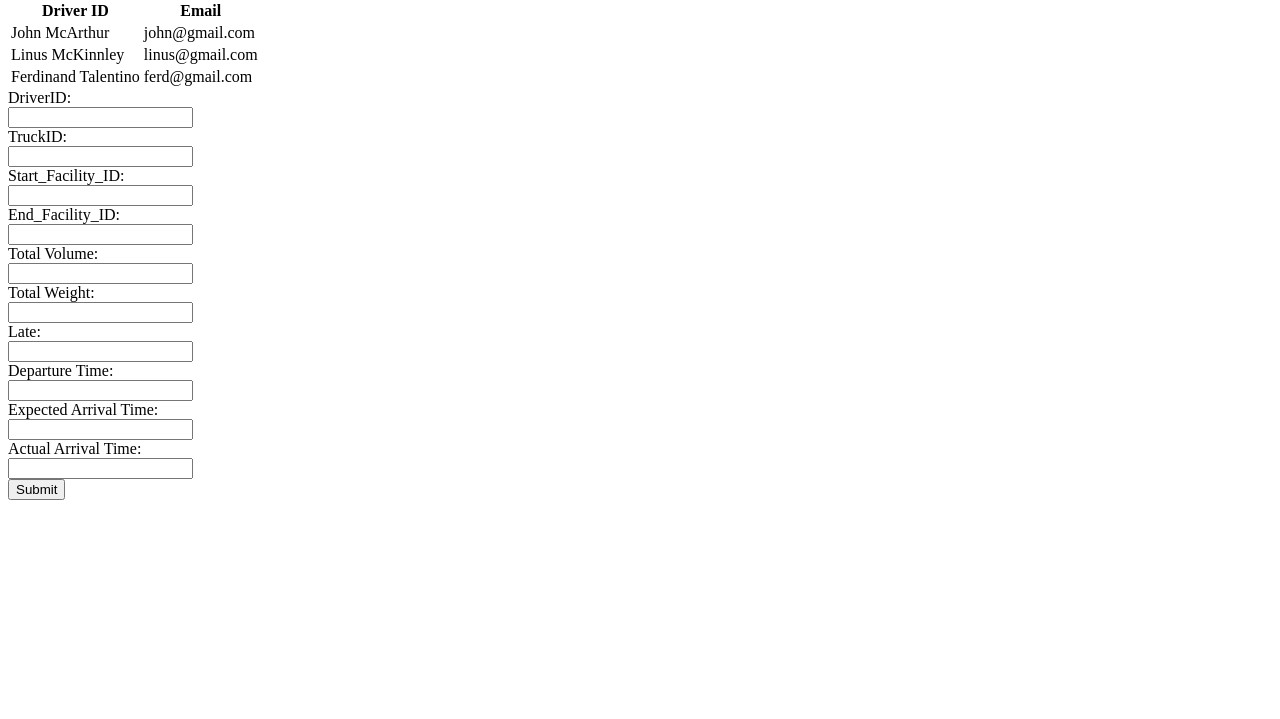
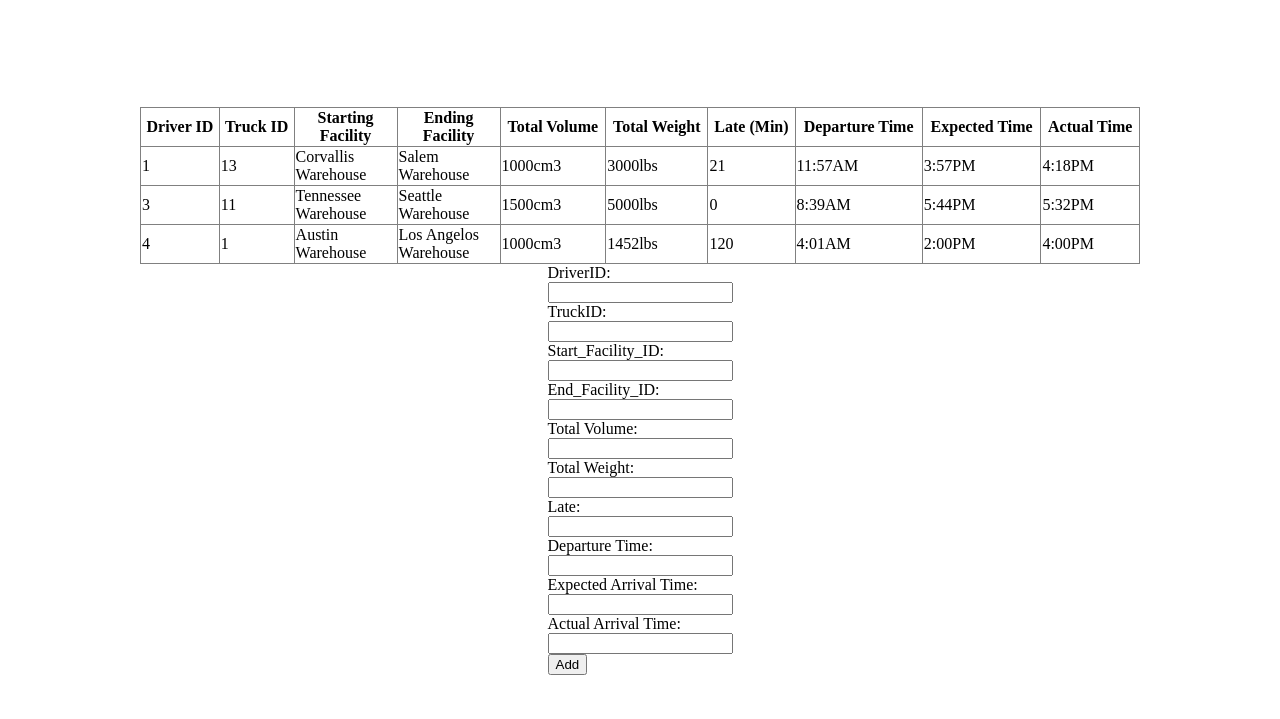
Before and after one commit to GitAarontell/CS340ProjectHTMLVersion, a website: page public/deliveries.html in a window 1280 px wide. Shown: the part 81-800 px from the top of the page. Drawn offline with Linux system fonts and the light colour scheme.

Commit message:
added tables and data

```diff
--- a/public/deliveries.html
+++ b/public/deliveries.html
@@ -1,30 +1,68 @@
 <!DOCTYPE html>
 <html>
   <head>
+    <link rel="stylesheet" href="styles.css">
     <title>CS340 Group 70 </title>
   </head>
 
   <body>
 
     <H1>Deliveries</H1>
-    <table class="tableBody">
-      <tr class="headers">
+    <!--valign (top, middle, bottom), align (left/center/right), height/wdith to td, colspan, rowspan-->
+    <div class="deliveriesContainer">
+      <table align="center" border="1" width="1000" height="100" class="tableBody">
+        <thead>
+          <tr align="center" class="headers">
             <th>Driver ID</th>
-        <th>Email</th>
+            <th>Truck ID</th>
+            <th width="100">Starting Facility</th>
+            <th width="100">Ending Facility</th>
+            <th>Total Volume</th>
+            <th>Total Weight</th>
+            <th>Late (Min)</th>
+            <th>Departure Time</th>
+            <th>Expected Time</th>
+            <th>Actual Time</th>
+          </tr>
+        </thead>
+        <tr class="rows">
+          <td>1</td>
+          <td>13</td>
+          <td>Corvallis Warehouse</td>
+          <td>Salem Warehouse</td>
+          <td>1000cm3</td>
+          <td>3000lbs</td>
+          <td>21</td>
+          <td>11:57AM</td>
+          <td>3:57PM</td>
+          <td>4:18PM</td>
         </tr>
         <tr class="rows">
-        <td>John McArthur</td>
-        <td>john@gmail.com</td>
+          <td>3</td>
+          <td>11</td>
+          <td>Tennessee Warehouse</td>
+          <td>Seattle Warehouse</td>
+          <td>1500cm3</td>
+          <td>5000lbs</td>
+          <td>0</td>
+          <td>8:39AM</td>
+          <td>5:44PM</td>
+          <td>5:32PM</td>
         </tr>
         <tr class="rows">
-        <td>Linus McKinnley</td>
-        <td>linus@gmail.com</td>
-      </tr>
-      <tr class="rows">
-        <td>Ferdinand Talentino</td>
-        <td>ferd@gmail.com</td>
+          <td>4</td>
+          <td>1</td>
+          <td>Austin Warehouse</td>
+          <td>Los Angelos Warehouse</td>
+          <td>1000cm3</td>
+          <td>1452lbs</td>
+          <td>120</td>
+          <td>4:01AM</td>
+          <td>2:00PM</td>
+          <td>4:00PM</td>
         </tr>
       </table>
+    </div>
     <form action="/">
       <label for="DriverID">DriverID:</label><br>
       <input type="number" id="dName" name="dName"><br>
@@ -46,7 +84,7 @@
       <input type="number"><br>
       <label for="actual_arrival_time">Actual Arrival Time:</label><br>
       <input type="number"><br>
-      <input type="submit" value="Submit">
+      <input type="submit" value="Add">
     </form>
 
   </body>
--- a/public/styles.css
+++ b/public/styles.css
@@ -1,30 +1,21 @@
-table{
-    width: 500px;
+body{
     display: flex;
-    flex-direction: row;
-    justify-content: space-evenly;
-    align-content: center;
-    border-style: solid;
-    margin: 0;
-    padding: 0;
+    flex-direction: column;
+    align-items: center;
+    justify-content: center;
 }
 
-tbody{
-    width: 100%;
+.deliveriesContainer{
+    margin-top: 100px;
 }
 
-tr{
-    width: 100%;
+.tableBody{
+    border-collapse: collapse;
 }
 
-.header{
-    display: flex;
-    flex-direction: row;
-    align-content: center;
-    justify-content: center;
-    width: 100%;
+.tableBody thead tr td:nth-child(1)
+.tableBody thead tr td:nth-child(1)
+.tableBody thead tr td:nth-child(3)
+.tableBody tbody tr td:nth-child(1){
+    text-align: center;
 }
-
-td{
-    border-right-style: solid;
-}
```
Also changed, not shown: public/drivers.html (+32 -12 lines), public/facilities.html (+35 -0 lines), public/orders.html (+46 -0 lines), public/trucks.html (+36 -0 lines). Lines whose indentation alone changed are shown as unchanged.
